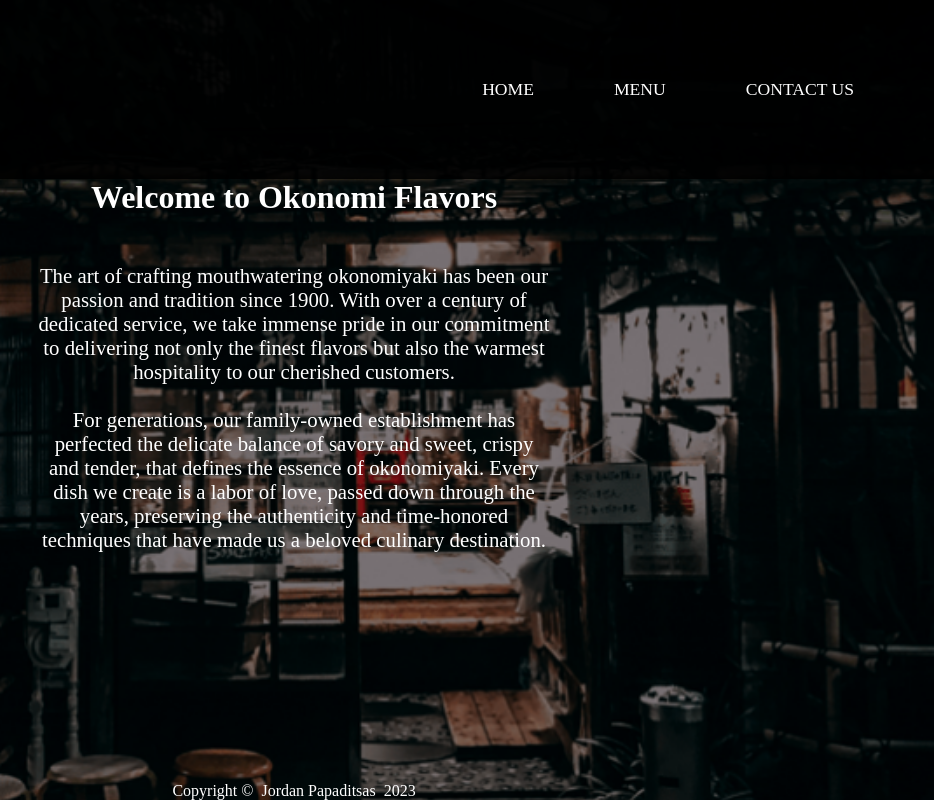
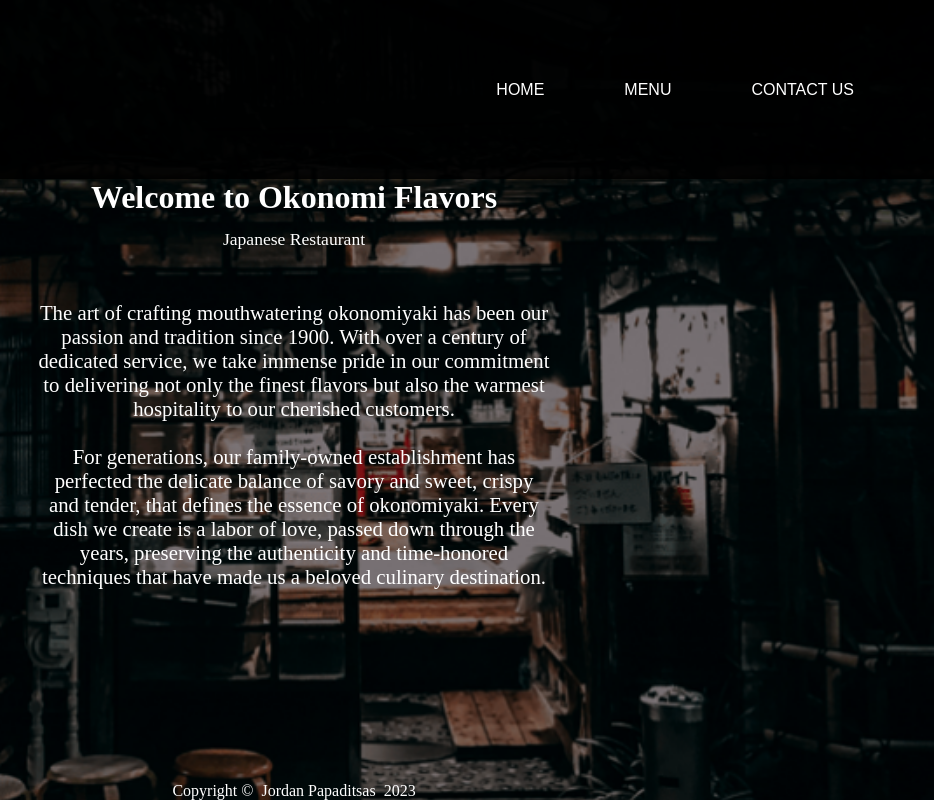
Before and after one commit to jordanpapaditsas/okonomi-flavors, a website built with webpack: page dist/index.html in a window 1280 px wide. Shown: the full height of the page, 346-1280 px from the left. Built offline with nearby package versions, Linux system fonts and the light colour scheme.

Commit message:
Developed the code structure of functions for page tabs

```diff
--- a/src/css/style.css
+++ b/src/css/style.css
@@ -2,6 +2,12 @@
   margin: 0;
   padding: 0;
   box-sizing: border-box;
+}
+
+#restaurant-type {
+  font-size: 1.1rem;
+  font-weight: normal;
+
 }
 
 body {
@@ -32,10 +38,14 @@ header {
   height: 11.2rem;
 }
 
-nav a {
+#home-btn,
+#menu-btn,
+#contact-btn {
   color: white;
-  font-size: 1.1rem;
+  font-size: 1rem;
   margin-right: 5rem;
+  background-color: black;
+  border: none;
 }
 
 #restaurant-name {
--- a/src/home.js
+++ b/src/home.js
@@ -18,8 +18,7 @@
   perfected the delicate balance of savory and sweet, crispy and tender,
   that defines the essence of okonomiyaki. Every dish we create is
   a labor of love, passed down through the years, preserving the authenticity
-  and time-honored techniques that have made us a beloved culinary destination.
-  `
+  and time-honored techniques that have made us a beloved culinary destination.`;
 
   homePageDiv.append(homeParagraph);
   main.append(homePageDiv);
@@ -28,6 +27,7 @@
 }
 
 export function loadHomePage() {
+const main = document.querySelector('#main');
 
-  main.appendChild(createHomePage());
+main.appendChild(createHomePage());
 }
--- a/src/page-structure.js
+++ b/src/page-structure.js
@@ -20,21 +20,21 @@ function createNav() {
   const nav = document.createElement('nav');
   nav.id = 'nav';
 
-  const homeNav = document.createElement('a');
-  homeNav.id = 'home-nav';
-  homeNav.textContent = 'HOME';
+  const homeNavBtn = document.createElement('button');
+  homeNavBtn.id = 'home-btn';
+  homeNavBtn.textContent = 'HOME';
 
-  const menuNav = document.createElement('a');
-  menuNav.id = 'menu-nav';
-  menuNav.textContent = 'MENU';
+  const menuNavBtn = document.createElement('button');
+  menuNavBtn.id = 'menu-btn';
+  menuNavBtn.textContent = 'MENU';
 
-  const contactNav = document.createElement('a');
-  contactNav.id = 'contact-nav';
-  contactNav.textContent = 'CONTACT US';
+  const contactNavBtn = document.createElement('button');
+  contactNavBtn.id = 'contact-btn';
+  contactNavBtn.textContent = 'CONTACT US';
 
-  nav.appendChild(homeNav);
-  nav.appendChild(menuNav);
-  nav.appendChild(contactNav);
+  nav.appendChild(homeNavBtn);
+  nav.appendChild(menuNavBtn);
+  nav.appendChild(contactNavBtn);
 
   return nav;
 }
@@ -45,7 +45,8 @@ function createMain() {
 
   const restaurantName = document.createElement('h1');
   restaurantName.id = 'restaurant-name';
-  restaurantName.textContent = 'Welcome to Okonomi Flavors';
+  restaurantName.innerHTML = `Welcome to Okonomi Flavors<br>
+                              <span id="restaurant-type">Japanese Restaurant</span>`;
 
   main.append(restaurantName);
 
@@ -73,6 +74,23 @@ function createFooter() {
   return footer;
 }
 
+function browseNavTabs() {
+  const buttons = document.querySelectorAll('button');
+
+  buttons.forEach((button) => {
+    button.addEventListener('click', (event) => {
+      if (event.target.id === 'home-btn') {
+        //  Handle Home
+        console.log('Home button clicked');  // Test home btn
+      } else if (event.target.id === 'menu-btn') {
+        // Handle Menu
+      } else if (event.target.id === 'contact-btn') {
+        // Handle Contact
+      }
+    });
+  });
+}
+
 export function loadPage() {
   const content = document.querySelector('#content');
 
@@ -80,6 +98,7 @@ export function loadPage() {
   content.appendChild(createMain());
   content.appendChild(createFooter());
   loadHomePage();
+  browseNavTabs();
 
   return content;
 }
```
Also changed, not shown: dist/main.js, src/index.js (line endings or trailing spaces).
